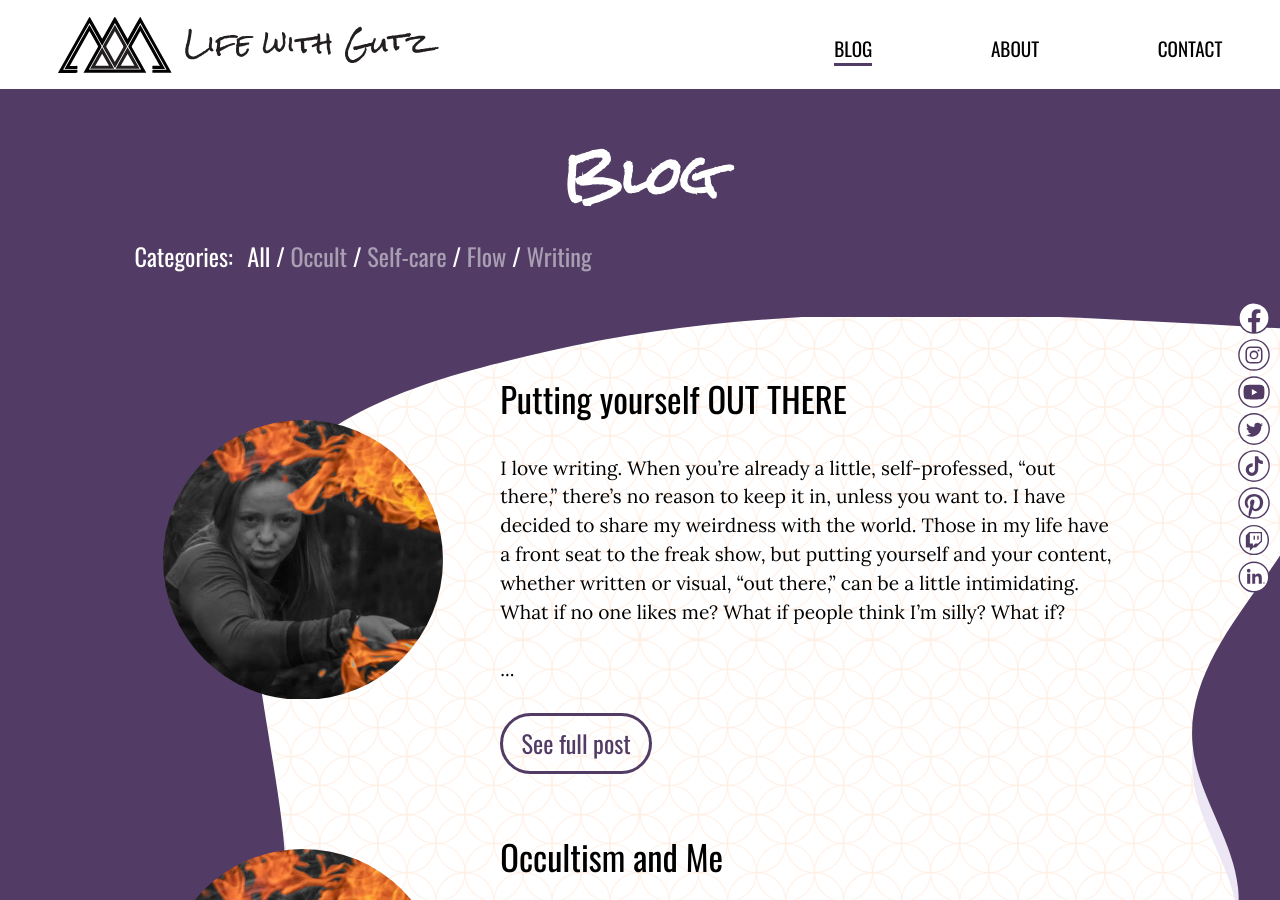
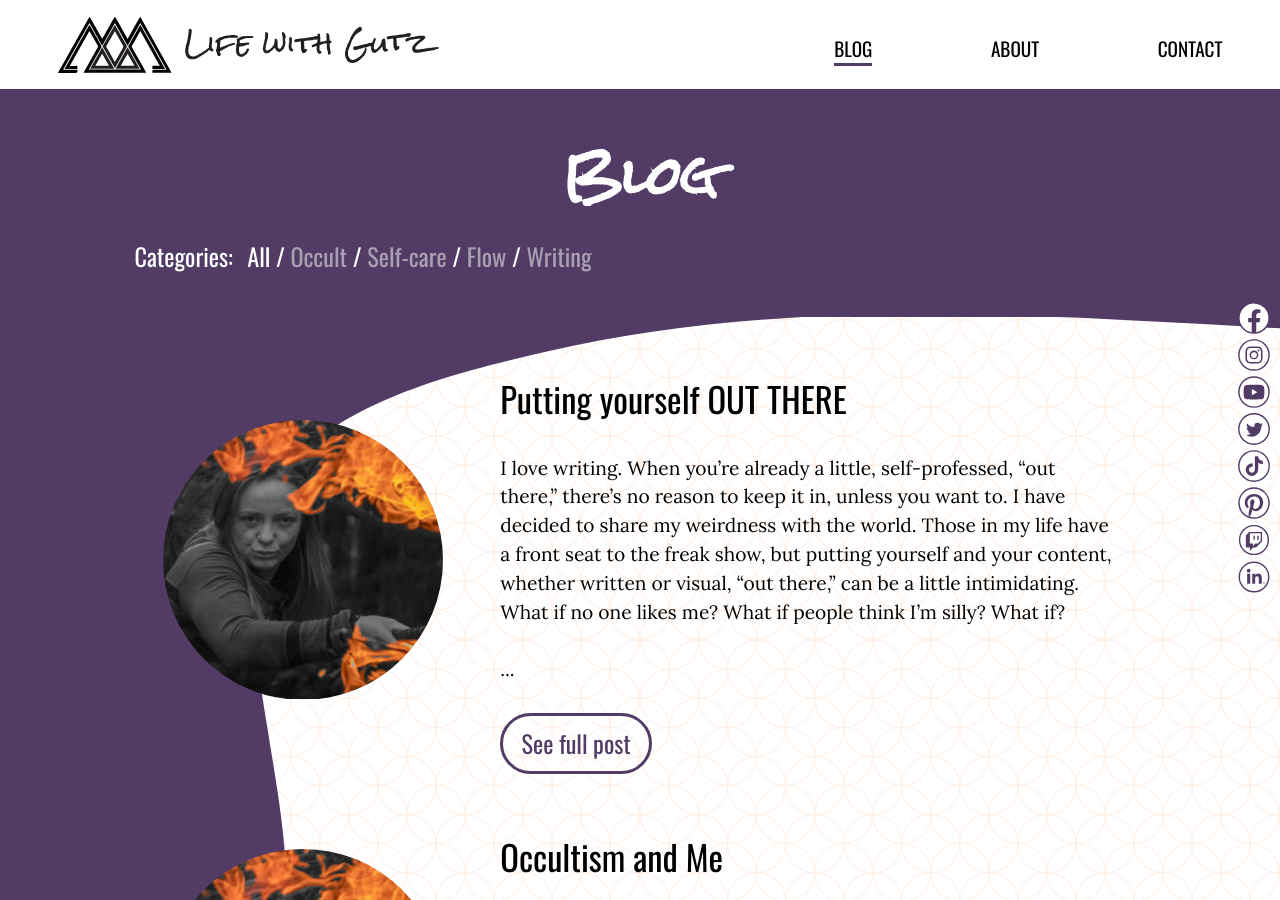
Before and after one commit to Life-with-Gutz/main-site-2020, a Jekyll site: the page built from blog.html, in a window 1280 px wide and 900 px high. Built offline with Jekyll 4.4.1, drawn with Linux system fonts in a browser that asks for light colours.

Commit message:
Refresh which images to remove

```diff
--- a/_layouts/post.html
+++ b/_layouts/post.html
@@ -50,3 +50,5 @@ layout: default
     </div>
   </div>
 </div>
+<img class="behind bg-shape-post-mid-1" src="{{site.baseurl}}/images/bg-shapes/post-2.svg" role="presentation">
+<img class="behind bg-shape-post-mid-2" src="{{site.baseurl}}/images/bg-shapes/post-3.svg" role="presentation">
--- a/blog.html
+++ b/blog.html
@@ -19,5 +19,3 @@ footer-shape: blog-5
     </div>
   </div>
 </div>
-<img class="behind bg-shape-blog-mid-1" src="{{site.baseurl}}/images/bg-shapes/blog-3.svg" role="presentation">
-<img class="behind bg-shape-blog-mid-2" src="{{site.baseurl}}/images/bg-shapes/blog-4.svg" role="presentation">
```
